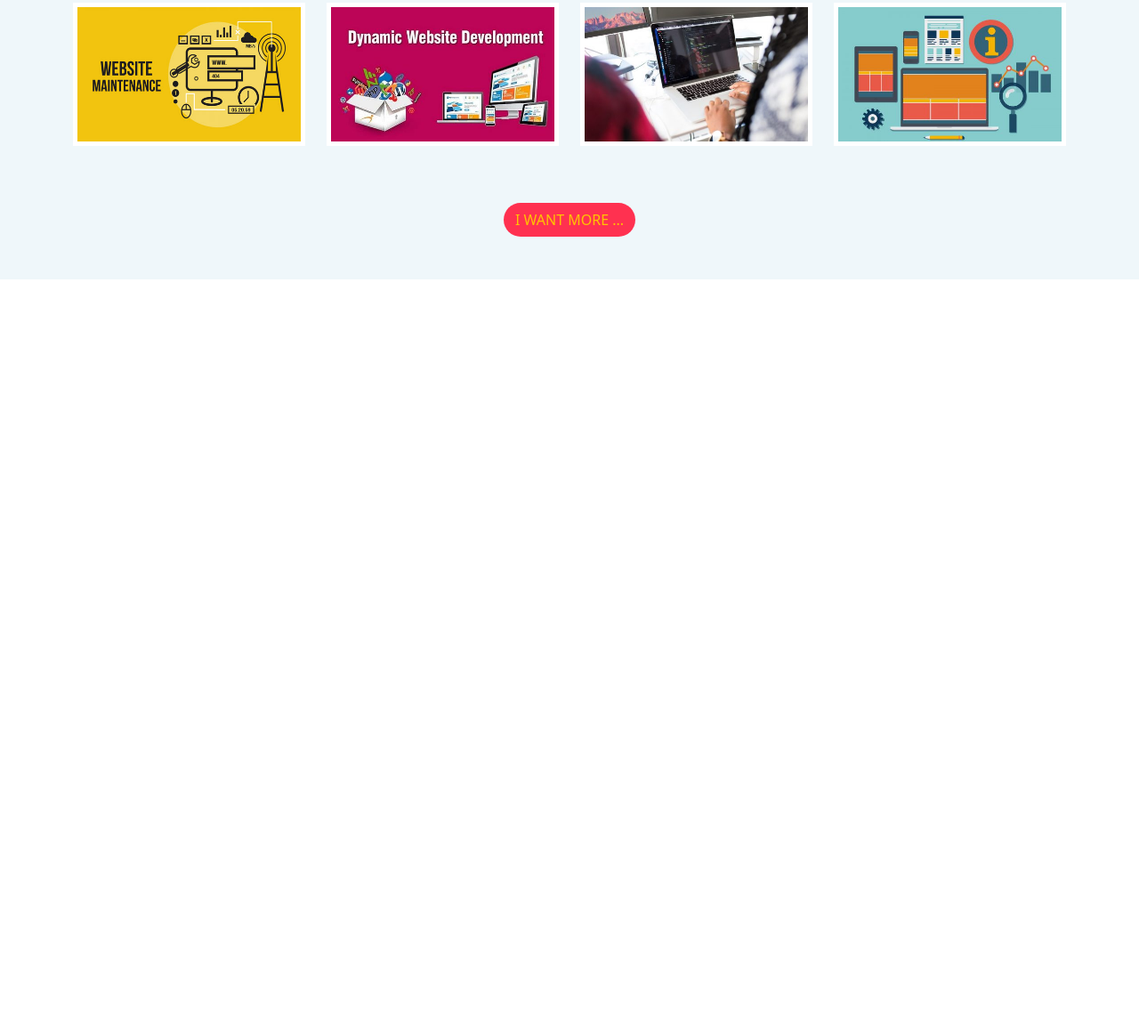
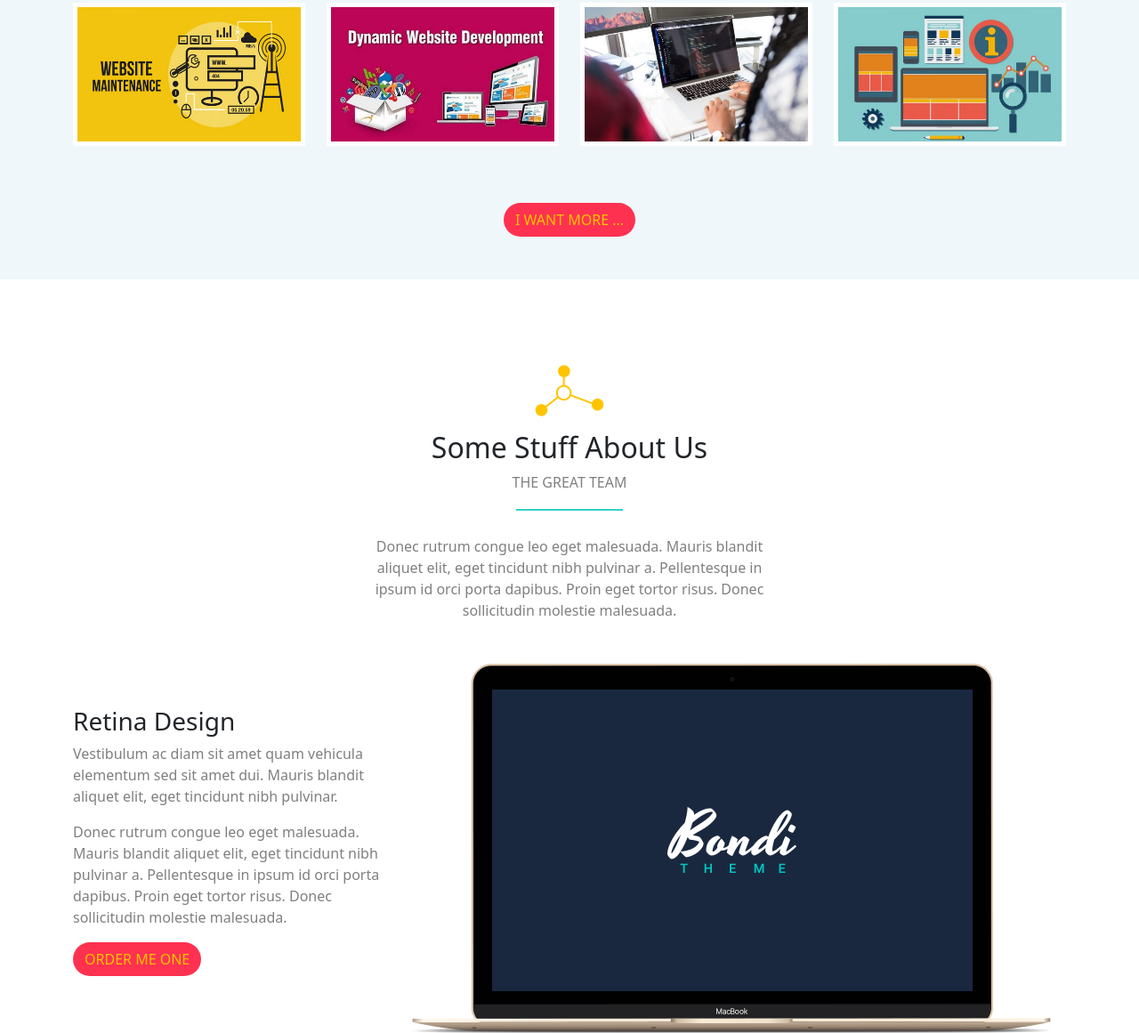
Before and after one commit to msaber93/Bondi-Project, a plain HTML site: page index.html in a window 1280 px wide. Shown: the part 2059-3220 px from the top of the page at 89% size. Before the commit the page ends 2373 px from the top, so only its background shows below. Drawn offline with Linux system fonts and the light colour scheme.

Commit message:
Add Stuff Section

```diff
--- a/css/bondi.css
+++ b/css/bondi.css
@@ -118,3 +118,8 @@ body {
   transform: translateX(0);
 }
 /* End Our Works */
+/* Stuff Section */
+.stuff .container .para {
+  width: 450px;
+}
+/* Stuff Section */
--- a/index.html
+++ b/index.html
@@ -115,7 +115,7 @@
           <img class="mb-3" src="/imgs/title.png" alt="">
           <h2>We Make This</h2>
           <p class="text-black-50">PREPARE TO BE AMAZED</p>
-      </div>
+        </div>
       <ul class="list-unstyled d-flex justify-content-center align-items-center mt-5 mb-5">
         <li class="active rounded-pill">All</li>
         <li>Design</li>
@@ -171,6 +171,33 @@
       </div>
     </div>
     <!-- End Our Work Section  -->
+    <!-- Start Stuff -->
+    <div class="stuff">
+      <div class="container">
+        <div class="main-title mt-5 mb-5 position-relative text-center pt-5">
+          <img class="mb-3" src="/imgs/title.png" alt="">
+          <h2>Some Stuff About Us</h2>
+          <p class="text-black-50">THE GREAT TEAM</p>
+        </div>
+        <p class="para text-center m-auto text-black-50 mb-5">Donec rutrum congue leo eget malesuada. Mauris blandit aliquet elit, eget tincidunt nibh pulvinar a. Pellentesque in ipsum id orci porta dapibus. Proin eget tortor risus. Donec sollicitudin molestie malesuada.</p>
+        <div class="row align-items-center">
+          <div class="col-lg-4 text-center text-md-start">
+            <div class="text-container">
+              <h3>Retina Design</h3>
+              <p class="text-black-50">Vestibulum ac diam sit amet quam vehicula elementum sed sit amet dui. Mauris blandit aliquet elit, eget tincidunt nibh pulvinar.</p>
+              <p class="text-black-50">Donec rutrum congue leo eget malesuada. Mauris blandit aliquet elit, eget tincidunt nibh pulvinar a. Pellentesque in ipsum id orci porta dapibus. Proin eget tortor risus. Donec sollicitudin molestie malesuada.</p>
+              <a href="#" class="btn rounded-pill main-btn text-uppercase mb-3">Order me one</a>
+            </div>
+          </div>
+          <div class="col-lg-8">
+            <div class="image">
+              <img src="/imgs/laptop.png" class="img-fluid" alt="">
+            </div>
+          </div>
+        </div>
+      </div>
+    </div>
+    <!-- End Stuff -->
     <script src="/js/bootstrap.bundle.min.js"></script>
     <script src="/js/all.min.js"></script>
   </body>
```
